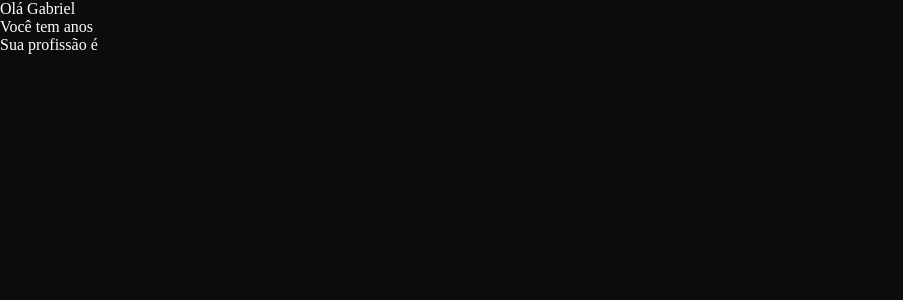
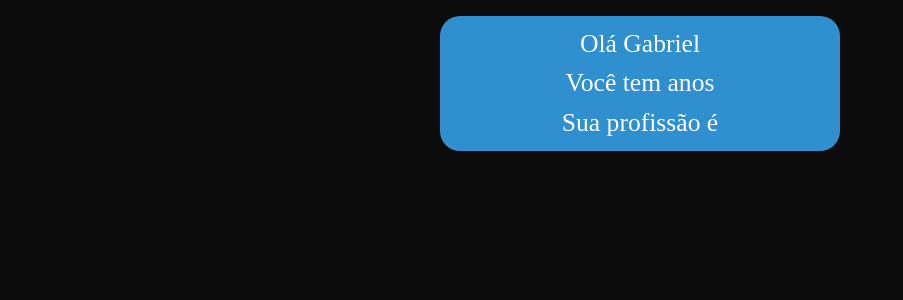
Before and after one commit to gabrieldev25789/components-react-2, a React (Vite) app: page / in a window 1280 px wide. Shown: the top 300 px of the page, without its empty margins (0-903 px from the left). Built offline with nearby package versions, Linux system fonts and the light colour scheme.

Commit message:
Estilizando component

```diff
--- a/src/Components/Component1/Component1.css
+++ b/src/Components/Component1/Component1.css
@@ -0,0 +1,15 @@
+.component1-div{
+    display: flex;
+    flex-direction: column;
+    background-color: rgb(47, 143, 207);
+    text-align: center;
+    margin: 1rem auto;
+    width: 50vh;
+    padding: 0.5rem;
+    border-radius: 20px;
+}
+
+p{
+    font-size: 1.6rem;
+    margin: 0.3rem 0;
+}
```
